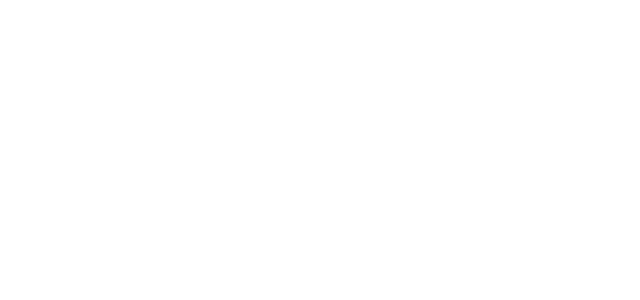
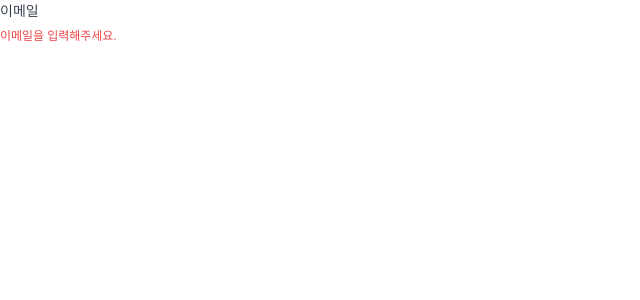
Before and after one commit to begojara99/components-box, a React (Create React App) app: page /label in a window 1280 px wide. Before the commit this address had no page. Shown: the top 300 px of the page, without its empty margins (0-640 px from the left). Built offline with nearby package versions, Linux system fonts and the light colour scheme.

Commit message:
[COMPONENTS] Label 컴포넌트 만들기 #5

```diff
--- a/src/App.tsx
+++ b/src/App.tsx
@@ -2,6 +2,7 @@
 import { Route, Routes } from "react-router-dom";
 import InputSection from "./Display/Input.display";
 import ButtonSection from "./Display/Button.display";
+import LabelSection from "./Display/Label.display";
 
 const Root = styled.div`
   position: absolute;
@@ -17,6 +18,7 @@
       <Routes>
         <Route path="/input" element={<InputSection />} />
         <Route path="/button" element={<ButtonSection />} />
+        <Route path="/label" element={<LabelSection />} />
       </Routes>
     </Root>
   );
--- /dev/null
+++ b/src/Display/Label.display.tsx
@@ -0,0 +1,10 @@
+import { BaseLabel, ErrorLabel } from "../components/atoms/label";
+
+export default function LabelSection() {
+  return (
+    <div>
+      <BaseLabel htmlFor="email">이메일</BaseLabel>
+      <ErrorLabel>이메일을 입력해주세요.</ErrorLabel>
+    </div>
+  );
+}
--- /dev/null
+++ b/src/components/atoms/label/BaseLabel.tsx
@@ -0,0 +1,18 @@
+import styled from "styled-components";
+
+interface BaseLabelProps {
+  htmlFor?: string;
+  children: React.ReactNode;
+}
+
+const StyledLabel = styled.label`
+  display: block;
+  margin-bottom: 6px;
+  font-size: 14px;
+  font-weight: 500;
+  color: #374151;
+`;
+
+export const BaseLabel = ({ htmlFor, children }: BaseLabelProps) => {
+  return <StyledLabel htmlFor={htmlFor}>{children}</StyledLabel>;
+};
--- /dev/null
+++ b/src/components/atoms/label/ErrorLabel.tsx
@@ -0,0 +1,15 @@
+import styled from "styled-components";
+
+interface ErrorLabelProps {
+  children: React.ReactNode;
+}
+
+const StyledError = styled.span`
+  font-size: 12px;
+  color: #ef4444;
+  margin-top: 4px;
+`;
+
+export const ErrorLabel = ({ children }: ErrorLabelProps) => {
+  return <StyledError>{children}</StyledError>;
+};
--- /dev/null
+++ b/src/components/atoms/label/index.ts
@@ -0,0 +1,2 @@
+export { BaseLabel } from "./BaseLabel";
+export { ErrorLabel } from "./ErrorLabel";
```
